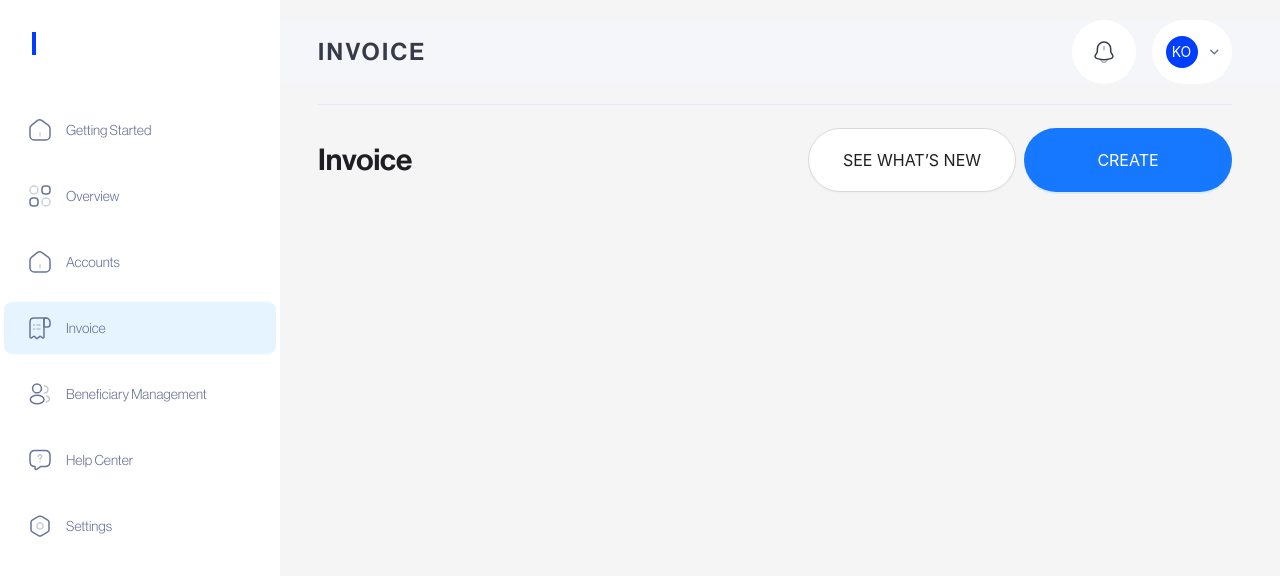
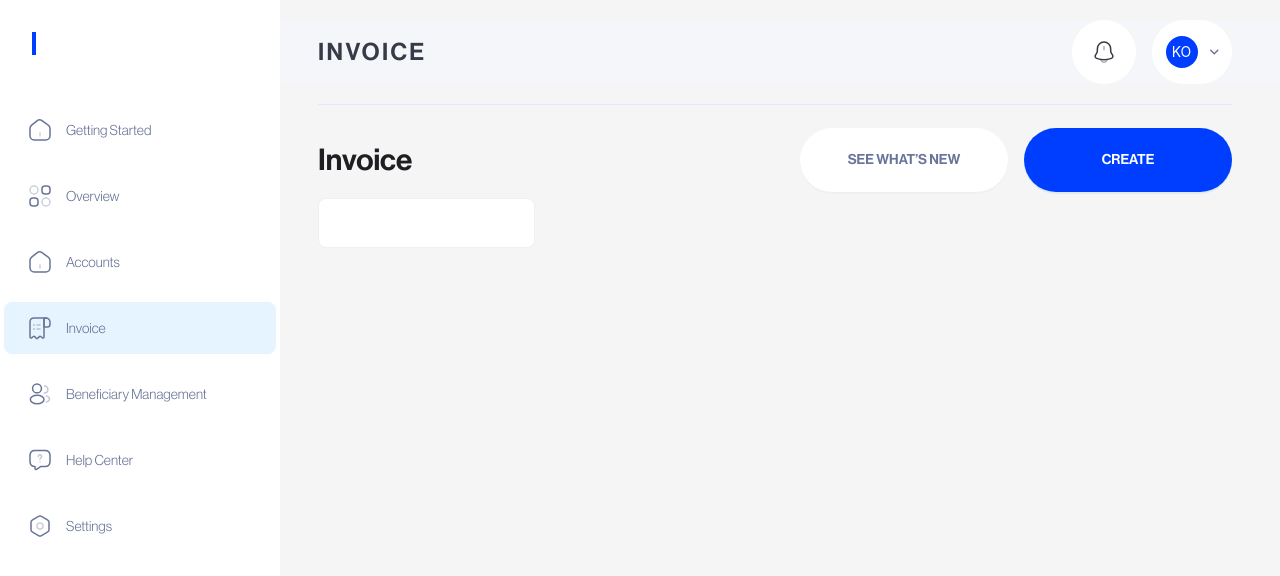
Before and after one commit to Dreezy305/Numeris-assessment, a React (Vite) app: page /app/invoice in a window 1280 px wide. Shown: the top 576 px of the page. Built offline with nearby package versions, Linux system fonts and the light colour scheme.

Commit message:
route fixes

```diff
--- a/src/app/invoice/Invoice.tsx
+++ b/src/app/invoice/Invoice.tsx
@@ -1,7 +1,8 @@
-import { Button, Flex, Space, Typography } from "antd";
+import { Button, Card, Flex, Space, Typography } from "antd";
 
 const Invoice = (): JSX.Element => {
   return (
+    <Flex vertical gap={6} style={{ width: "100%" }}>
       <Flex
         gap={6}
         style={{ width: "100%" }}
@@ -12,14 +13,29 @@ const Invoice = (): JSX.Element => {
         <Typography.Text className="font-NeueHaasDisplayMedium font-medium text-NumerisDark text-3xl">
           Invoice
         </Typography.Text>
-      <Space direction="horizontal" size={"small"}>
-        <Button type="default" shape="round" size={"large"} className="uppercase h-16 w-52 cursor-pointer">
+        <Space direction="horizontal" size={"middle"}>
+          <Button
+            type="default"
+            shape="round"
+            size={"large"}
+            className="uppercase h-16 w-52 cursor-pointer bg-white border-none text-NumerisGrey font-NeueHaasDisplayMedium text-sm"
+          >
             see what’s new
           </Button>
-        <Button type="primary" shape="round" size={"large"} className="uppercase h-16 w-52 cursor-pointer">
+          <Button
+            type="primary"
+            shape="round"
+            size={"large"}
+            className="uppercase h-16 w-52 cursor-pointer bg-NumerisBlue font-NeueHaasDisplayMedium text-sm text-white"
+          >
             CREATE
           </Button>
         </Space>
+      </Flex>
+
+      <div className="grid grid-cols-4 gap-x-4">
+        <Card />
+      </div>
     </Flex>
   );
 };
```
Lines whose indentation alone changed are shown as unchanged.
